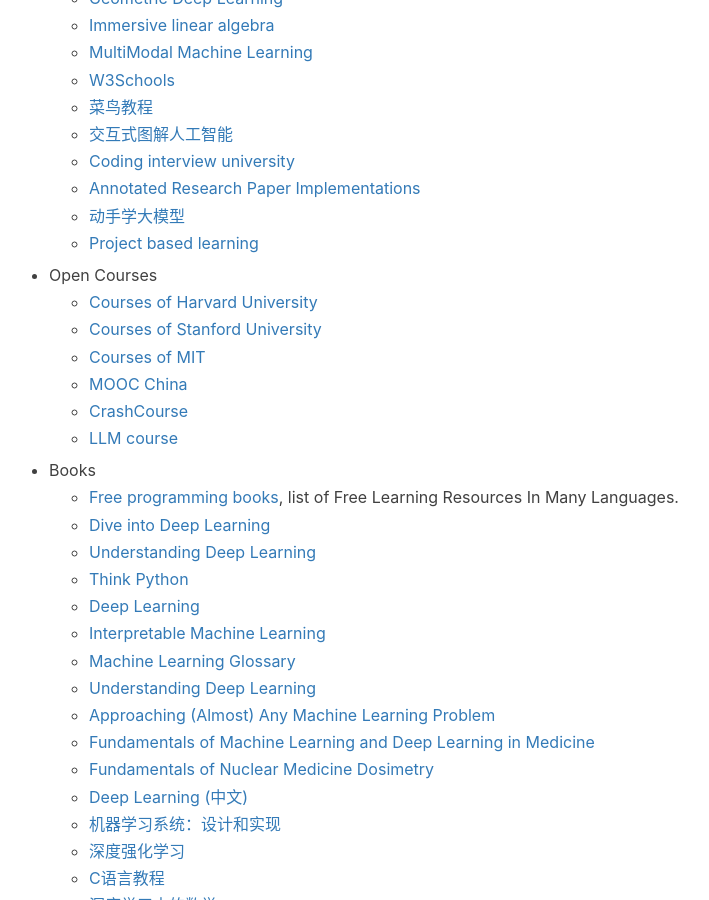
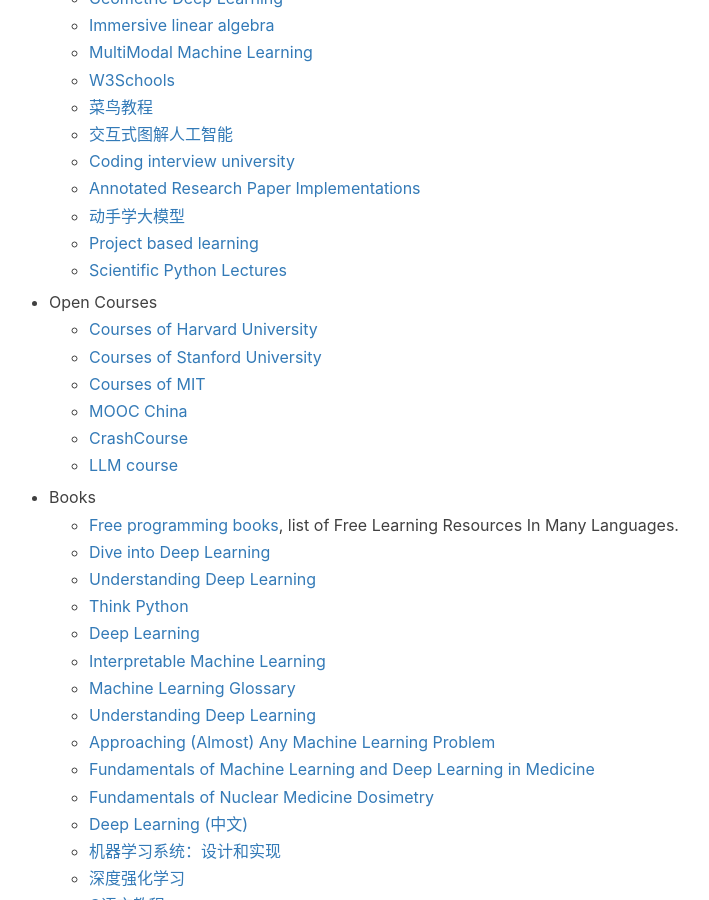
Before and after one commit to jizhang02/jizhang02.github.io, a Jekyll site: the page built from _posts/2022-09-20-productivity.markdown, in a window 1280 px wide and 900 px high, scrolled down 1960 px. Shown: the whole window, without its empty margins (256-965 px from the left). Built offline with Jekyll 4.4.1, drawn with Linux system fonts in a browser that asks for light colours; nearby versions of some CDN libraries; a script that is not in the unit is left out; comment, search, counter and statistics services are not loaded.

Commit message:
Update 2022-09-20-productivity.markdown

```diff
--- a/_posts/2022-09-20-productivity.markdown
+++ b/_posts/2022-09-20-productivity.markdown
@@ -77,6 +77,7 @@
     * [Annotated Research Paper Implementations](https://nn.labml.ai/index.html)
     * [动手学大模型](https://sjtullm.gitbook.io/dive-into-llms)
     * [Project based learning](https://github.com/practical-tutorials/project-based-learning)
+    * [Scientific Python Lectures](https://lectures.scientific-python.org/)
 
 * Open Courses
     * [Courses of Harvard University](https://pll.harvard.edu/catalog)
```
